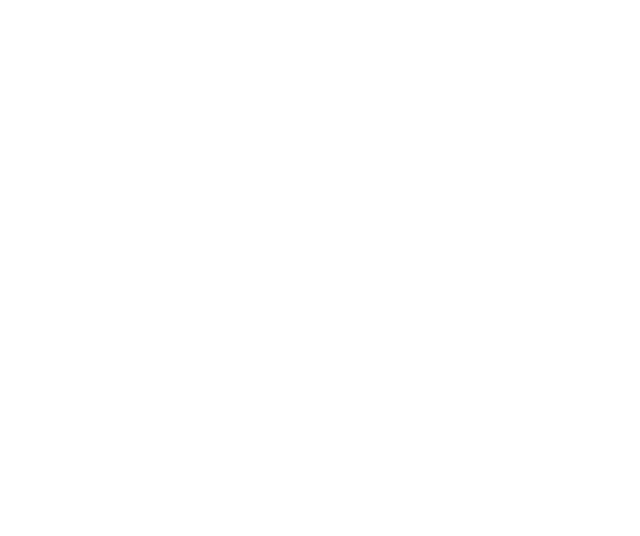
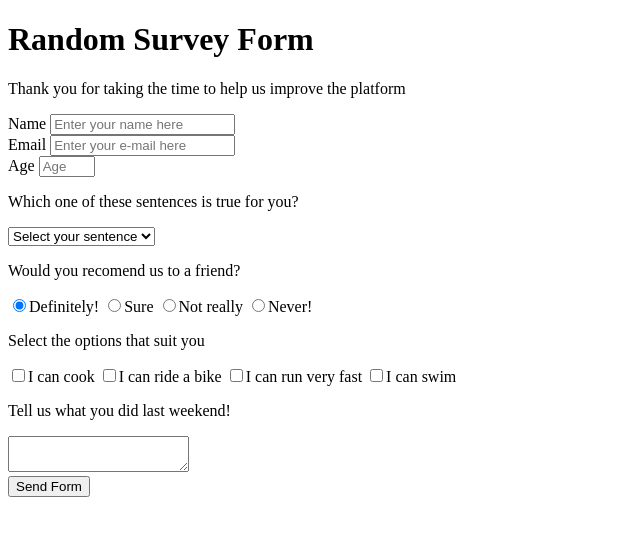
Before and after one commit to Otmaromiguel/ProyectJulianOtmaro, a plain HTML site: page index.html in a window 1280 px wide. Shown: the whole page, without its empty margins (0-640 px from the left). Drawn offline with Linux system fonts and the light colour scheme.

Commit message:
HTML ready

```diff
--- a/index.html
+++ b/index.html
@@ -7,7 +7,72 @@
         Survey Form
     </title>
 </head>
-<body>
+    <body>
+    <h1 id="title">Random Survey Form</h1>
+    <p id="description"> Thank you for taking the time to help us improve the platform</p>
+    <form id="survey-form">
+        <div>
+            <label id="name-label"  for="name">Name</label>
+            <input type="text" name="name" id="name" placeholder="Enter your name here" required/>
+        </div>
+        <div>
+            <label id="email-label" for="email">Email</label>
+            <input type="email" name="email" id="email" placeholder="Enter your e-mail here" required/>
+        </div>
+        <div>
+            <label id="number-label" for="number">Age</label>
+            <input type="number" name="number" id="number" placeholder="Age" min="13" max="99"/>
+        </div>
+        <div>
+            <p>Which one of these sentences is true for you?</p>
+                <select id="dropdown" name="sentence" required>
+                    <option disabled selected value>Select your sentence</option>
+                    <option value="human">I'm a human</option>
+                    <option value="dog">I'm a dog</option>
+                    <option value="alien">I'm an alien</option>
+                </select>
+        </div>
+        <div>
+            <p>Would you recomend us to a friend?</p>
+            <label>
+                <input type="radio" value="definitely" name="recomendation" checked/>Definitely!
+            </label>
+            <label>
+                <input type="radio" value="sure" name="recomendation" />Sure
+            </label>
+            <label>
+                <input type="radio" value="not-really" name="recomendation" />Not really
+            </label>
+            <label>
+                <input type="radio" value="never" name="recomendation" />Never!
+            </label>
+        </div>
+        <div>
+            <p>Select the options that suit you</p>
+            <label>
+                <input type="checkbox" value="cook" name="skill"/>I can cook
+            </label>
+            <label>
+                <input type="checkbox" value="ride-bike" name="skill" />I can ride a bike
+            </label>
+            <label>
+                <input type="checkbox" value="run" name="skill" />I can run very fast
+            </label>
+            <label>
+                <input type="checkbox" value="swim" name="skill" />I can swim
+            </label>
+        </div>
+        <div>
+            <p>Tell us what you did last weekend!</p>
+            <textarea id="comment" placeholder="Write as much as you want." name="comments">
 
-</body>
+            </textarea>
+        </div>
+        <div>
+            <button type="submit" id="submit">Send Form</button>
+        </div>
+    </form>
+
+    </body>
+    <script src= https://cdn.freecodecamp.org/testable-projects-fcc/v1/bundle.js></script>
 </html>
```
